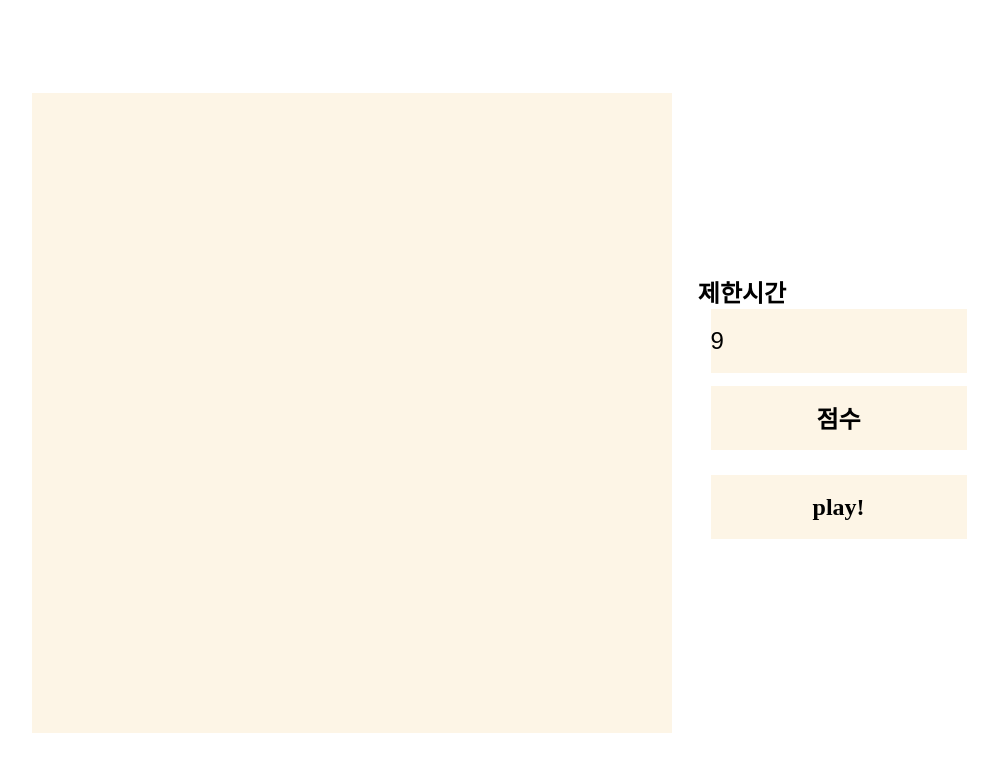
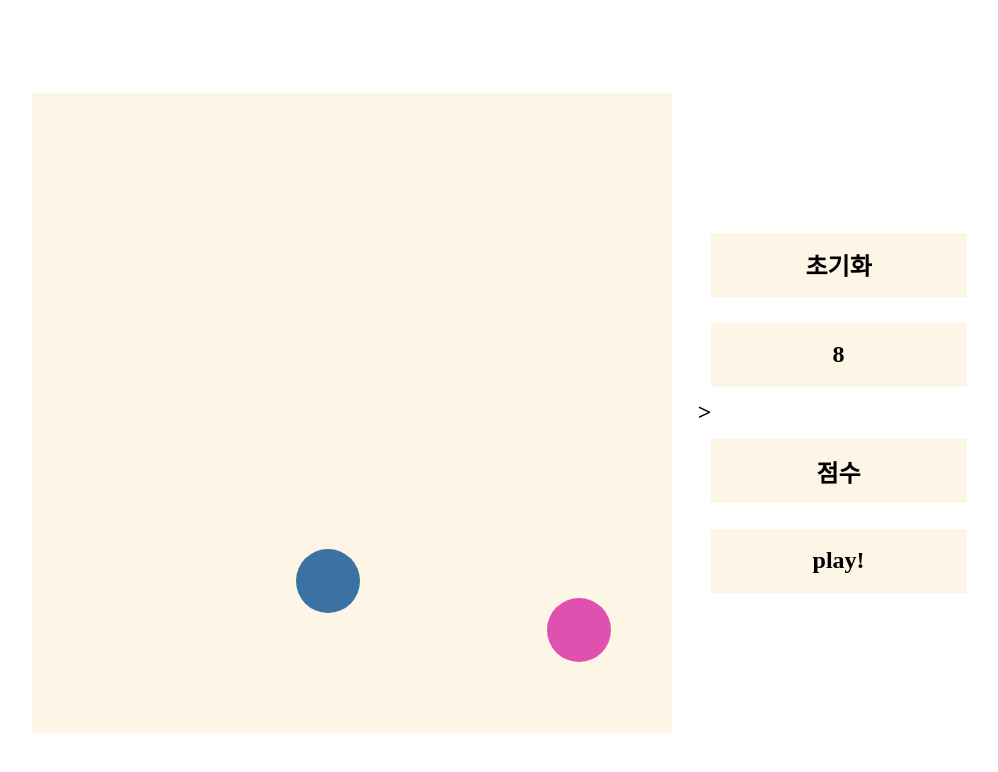
Before and after one commit to seunghee1108/Subject-4, a website: page index.html in a window 1280 px wide. Both pictures are taken after a click on the element "play!". Shown: the whole page, without its empty margins (147-1145 px from the left). Drawn offline with Linux system fonts and the light colour scheme.

Commit message:
간략히 기능 추가/수정

```diff
--- a/index.html
+++ b/index.html
@@ -57,6 +57,19 @@
     width: 20vw;
     height: 5vw;
     background-color:#FDF5E6;
+    cursor: pointer; /* 포인터*/
+  }
+  #play:hover{ /*마우스 오버시 호버 */
+    background-color: red;
+  }
+  #reset{
+    width: 20vw;
+    height: 5vw;
+    background-color:#FDF5E6;
+    cursor: pointer;
+  }
+  #reset:hover{
+    background-color: red;
   }
 </style>
 </head>
@@ -65,8 +78,8 @@
     <div id = "box"></div>
     <div>
       <!-- <div id ="time"></div> -->
-      <p style="justify-content: center;">제한시간</p>
-      <input type="text" id="time" value="10" >
+      <div id = "reset">초기화</div>
+      <div id="time">남은시간</div> <!-- div로 변경--> >
       <div id = "score">점수</div>
       <div id = "play">play!</div>
     </div>
@@ -90,23 +103,28 @@
       score.innerText = "SCORE:" + val + "점";
     }
 
-    // timer
+    // timer 약간 수정
     function timer(){
-      let stop = setInterval(function(){
-        time.value = timeout;
-        console.log(timeout);
+      let stop = setInterval(callback, 1000)
+      function callback(){
         timeout = timeout - 1;
+        time.textContent = timeout
         if(timeout <= 0){
+          time.textContent = "시간종료"
           clearInterval(stop);
-          // 1초에서 멈춰있어서 return사용. 오류해결
-          return;
-        }
-      }, 1000);
-    }
+       }
+      }}
+
+      //랜덤색상 생성함수
+      function getRandomColor() {
+        return "#" + Math.floor(Math.random() * 16777215).toString(16);
+      }
+
+
 
     // clickevent
     play.addEventListener('click', function(){
-      timer();
+      timer()
       let interval = setInterval(function(){
         const randomBox = document.createElement("div");
         root.children[0].appendChild(randomBox);
@@ -114,7 +132,7 @@
         randomBox.style.height = "5vw"
         randomBox.style.borderRadius = "50%"
         // randomBox.style.backgroundImage = `url('/image/${image[hama.png]}')`
-        randomBox.style.backgroundColor = "black"
+        randomBox.style.backgroundColor = `${getRandomColor()}` //대입
         // randomBox.style.backgroundImage = "url('./image/hama.png')"
         // randomBox.style.backgroundSize = "cover"
         randomBox.style.position = "absolute"
@@ -134,8 +152,14 @@
       randomBox.remove()
       counter();
      })
-  },3000)
+  },1000)
 });
+
+  //리셋버튼 클릭이벤트와 페이지 새로고침 함수
+  reset.onclick = () =>{
+    location.reload()
+  }
+
   </script>
   </body>
 </html>
```
